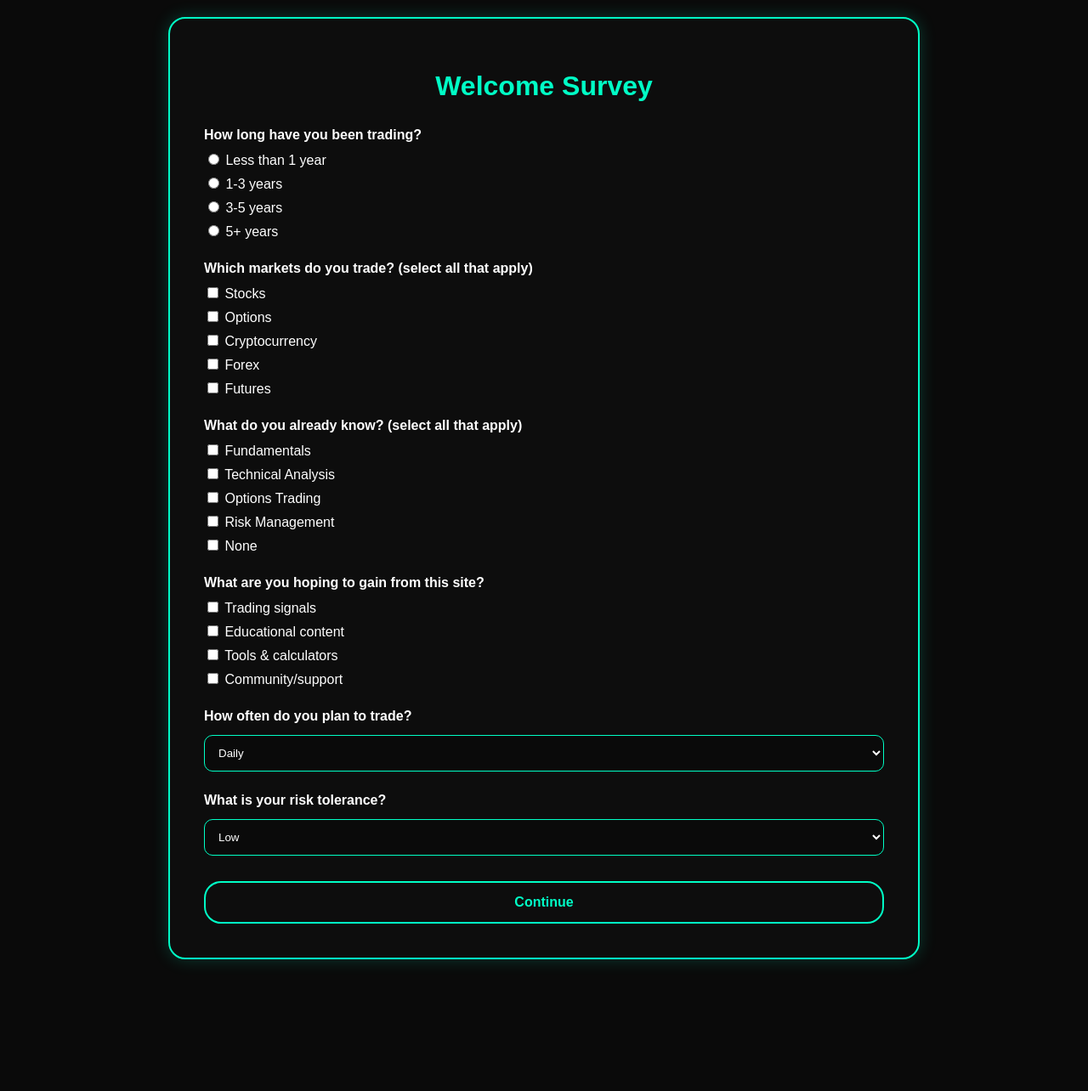
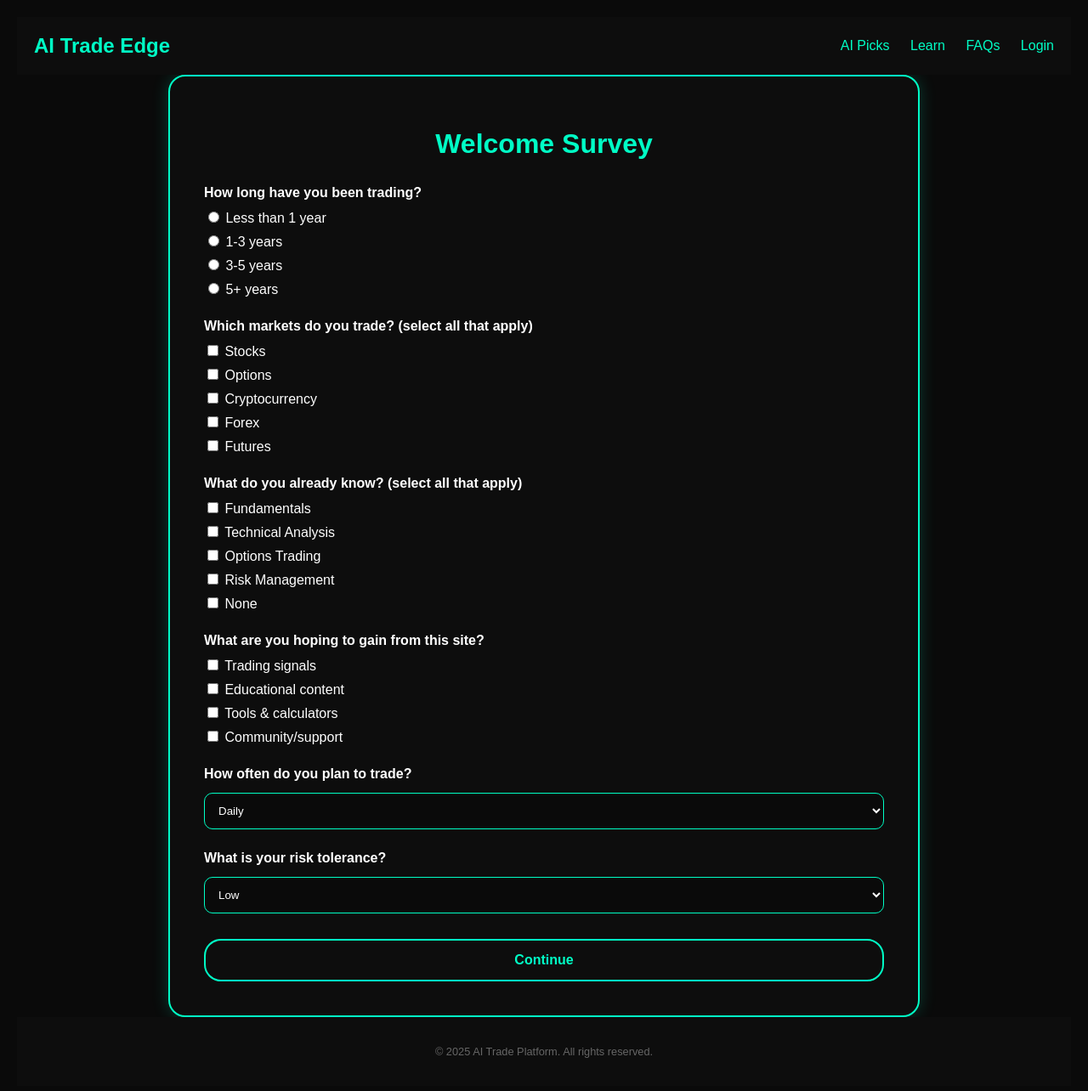
Before and after one commit to schusterevanm-tech/ai-trading-site, a plain HTML site: page survey.html in a window 1280 px wide. Shown: the whole page at 85% size. Before the commit the page ends 1149 px from the top, so only its background shows below. Drawn offline with Linux system fonts and the light colour scheme.

Commit message:
Add navigation bar and footer to survey page

```diff
--- a/survey.html
+++ b/survey.html
@@ -76,9 +76,60 @@
       background-color: #00FFC6;
       color: #0A0A0A;
     }
+
+    /* Navigation Bar */
+    .nav-bar {
+      background-color: #0D0D0D;
+      padding: 20px 20px;
+      position: sticky;
+      top: 0;
+      z-index: 1000;
+    }
+    .nav-container {
+      max-width: 1200px;
+      margin: 0 auto;
+      display: flex;
+      align-items: center;
+      justify-content: space-between;
+    }
+    .nav-container a {
+      color: #00FFC6;
+      margin-left: 20px;
+      text-decoration: none;
+      font-size: 1rem;
+    }
+    .nav-container a.logo {
+      margin-left: 0;
+      color: #00FFC6;
+      font-size: 1.5rem;
+      font-weight: bold;
+    }
+    .nav-container a:hover {
+      text-decoration: underline;
+    }
+    /* Footer */
+    .footer {
+      background-color: #0D0D0D;
+      font-size: 0.8rem;
+      color: #666666;
+      padding: 20px;
+      text-align: center;
+    }
   </style>
 </head>
 <body>
+  <!-- Navigation Bar -->
+  <header class="nav-bar">
+    <div class="nav-container">
+      <a href="index.html" class="logo">AI Trade Edge</a>
+      <nav>
+        <a href="index.html#picks">AI Picks</a>
+        <a href="index.html#learn">Learn</a>
+        <a href="faq.html">FAQs</a>
+        <a href="login.html" class="button">Login</a>
+      </nav>
+    </div>
+  </header>
   <div class="container">
     <h1>Welcome Survey</h1>
     <!-- The survey now uses JavaScript to process the answers and
@@ -182,5 +233,10 @@
       }
     </script>
   </div>
+
+  <!-- Footer -->
+  <footer class="footer">
+    <p>&copy; 2025 AI Trade Platform. All rights reserved.</p>
+  </footer>
 </body>
 </html>
```
